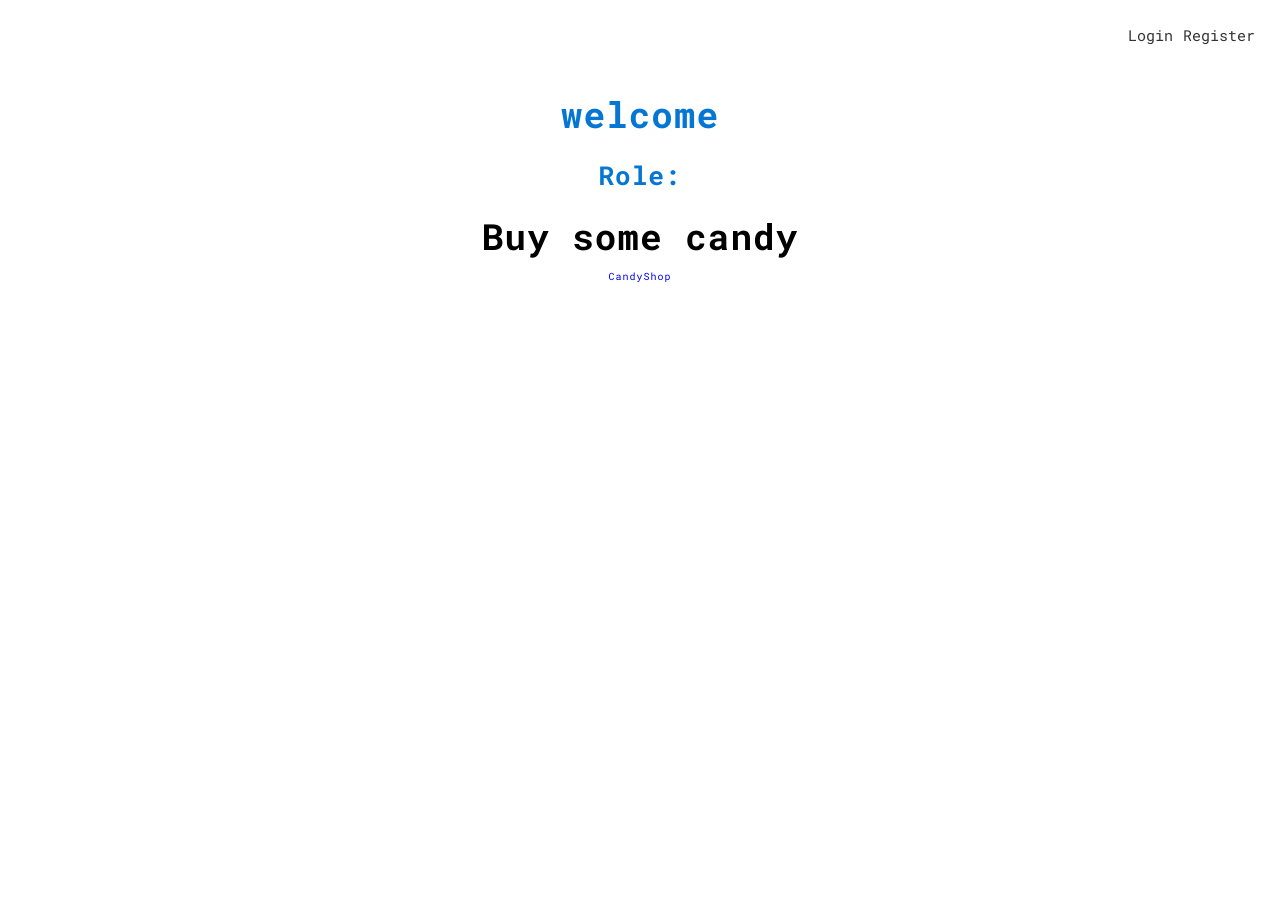
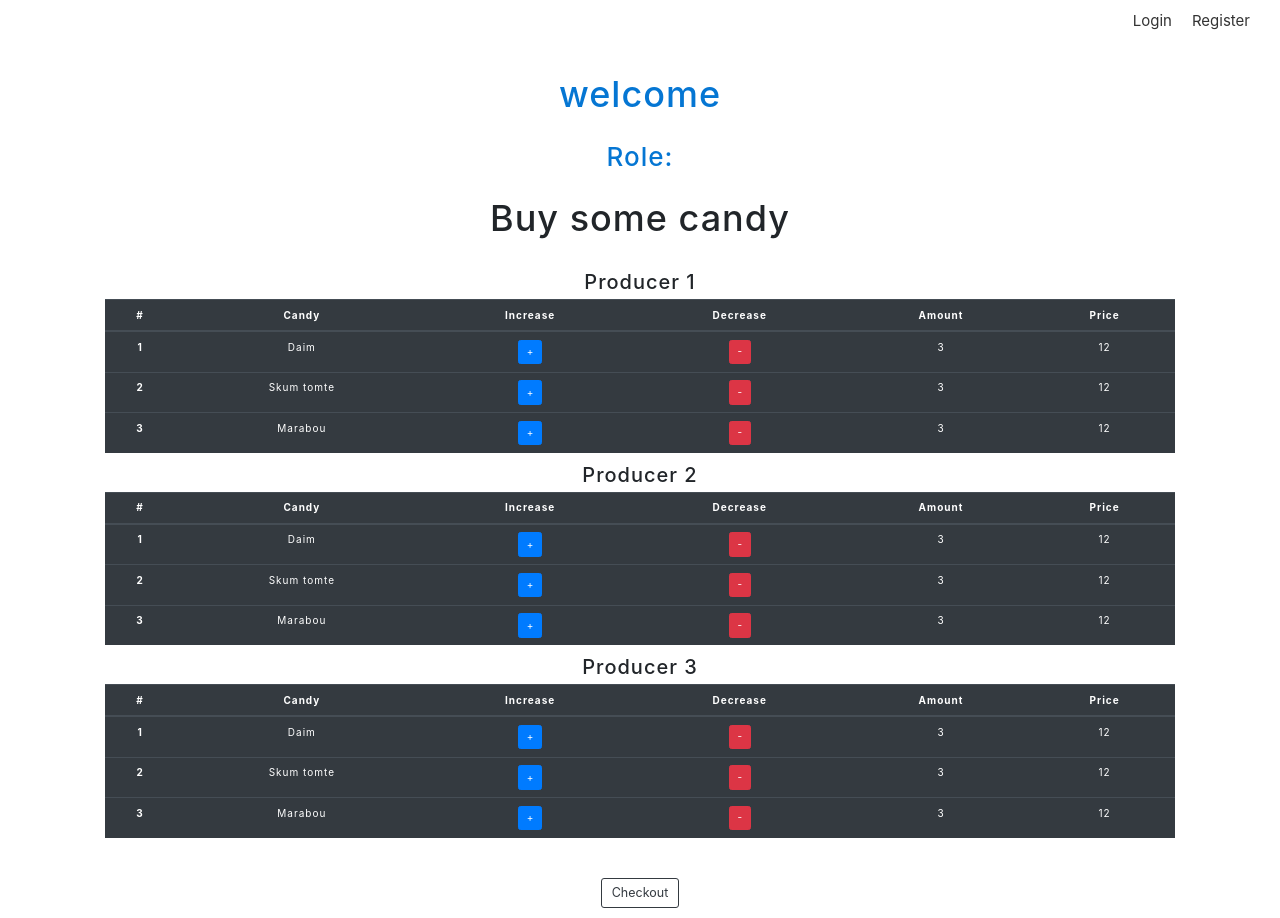
Before and after one commit to SebastianAlexandersson/SebastianAlexandersson, a React (Create React App) app in the folder client/: page /me in a window 1280 px wide. Before the commit the page ends 800 px from the top, so only its background shows below. Built offline with nearby package versions, Linux system fonts and the light colour scheme.

Commit message:
front end look

```diff
--- a/client/public/index.html
+++ b/client/public/index.html
@@ -17,6 +17,10 @@
     <link
       href="https://fonts.googleapis.com/css2?family=Roboto+Mono:ital,wght@0,300;0,400;0,500;0,700;1,100;1,300;1,400;1,500&display=swap"
       rel="stylesheet">
+    <link rel="stylesheet"
+      href="https://stackpath.bootstrapcdn.com/bootstrap/4.4.1/css/bootstrap.min.css"
+      integrity="sha384-Vkoo8x4CGsO3+Hhxv8T/Q5PaXtkKtu6ug5TOeNV6gBiFeWPGFN9MuhOf23Q9Ifjh"
+      crossorigin="anonymous">
   </head>
   <body>
     <noscript>You need to enable JavaScript to run this app.</noscript>
--- a/client/src/App.tsx
+++ b/client/src/App.tsx
@@ -40,14 +40,16 @@ const App: React.FC <Props> = ({ token, loadUser }) => {
   }, []);
   return (
     <div className="App">
+      <Layout>
+        <div className="container">
           <Switch>
-        <Layout>
             <Route exact path="/" component={Home} />
             <Route exact path="/register" component={Register} />
             <Route exact path="/login" component={Login} />
             <Route exact path="/me" component={UserProfile} />
+          </Switch>
+        </div>
       </Layout>
-      </Switch>
     </div>
   );
 };
--- a/client/src/components/auth/Form.tsx
+++ b/client/src/components/auth/Form.tsx
@@ -19,7 +19,7 @@ const Form: React.FC<Props> = ({ handleChange, handleSubmit, formData }) => (
       <span>password</span>
       <input type="text" name="password" placeholder="password" value={formData.password} onChange={handleChange} />
     </label>
-    <button type="submit">submit</button>
+    <button type="submit" className="btn btn-lg btn-primary">submit</button>
   </form>
 );
 export default Form;
--- /dev/null
+++ b/client/src/components/candy_shop/CandyShop.tsx
@@ -0,0 +1,193 @@
+import * as React from 'react';
+import './candyshop.css';
+import { Link } from 'react-router-dom';
+
+interface Props {
+
+}
+
+const CandyShop: React.FC<Props> = () => {
+  let a;
+  return (
+    <div className="CandyShop">
+      <h2>Producer 1</h2>
+      <table className="table table-dark">
+        <thead>
+          <tr>
+            <th scope="col">#</th>
+            <th scope="col">Candy</th>
+            <th scope="col">Increase</th>
+            <th scope="col">Decrease</th>
+            <th scope="col">Amount</th>
+            <th scope="col">Price</th>
+          </tr>
+        </thead>
+        <tbody>
+          <tr>
+            <th scope="row">1</th>
+            <td>Daim</td>
+            <td>
+              <button type="button" className="btn-primary btn">+</button>
+            </td>
+            <td>
+              <button type="button" className="btn-danger btn">-</button>
+            </td>
+            <td>3</td>
+            <td>12</td>
+          </tr>
+
+
+          <tr>
+            <th scope="row">2</th>
+            <td>Skum tomte</td>
+            <td>
+              <button type="button" className="btn-primary btn">+</button>
+            </td>
+            <td>
+              <button type="button" className="btn-danger btn">-</button>
+            </td>
+            <td>3</td>
+            <td>12</td>
+          </tr>
+
+
+          <tr>
+            <th scope="row">3</th>
+            <td>Marabou</td>
+            <td>
+              <button type="button" className="btn-primary btn">+</button>
+            </td>
+            <td>
+              <button type="button" className="btn-danger btn">-</button>
+            </td>
+            <td>3</td>
+            <td>12</td>
+          </tr>
+
+
+        </tbody>
+      </table>
+      <h2>Producer 2</h2>
+      <table className="table table-dark">
+        <thead>
+          <tr>
+            <th scope="col">#</th>
+            <th scope="col">Candy</th>
+            <th scope="col">Increase</th>
+            <th scope="col">Decrease</th>
+            <th scope="col">Amount</th>
+            <th scope="col">Price</th>
+          </tr>
+        </thead>
+        <tbody>
+          <tr>
+            <th scope="row">1</th>
+            <td>Daim</td>
+            <td>
+              <button type="button" className="btn-primary btn">+</button>
+            </td>
+            <td>
+              <button type="button" className="btn-danger btn">-</button>
+            </td>
+            <td>3</td>
+            <td>12</td>
+          </tr>
+
+
+          <tr>
+            <th scope="row">2</th>
+            <td>Skum tomte</td>
+            <td>
+              <button type="button" className="btn-primary btn">+</button>
+            </td>
+            <td>
+              <button type="button" className="btn-danger btn">-</button>
+            </td>
+            <td>3</td>
+            <td>12</td>
+          </tr>
+
+
+          <tr>
+            <th scope="row">3</th>
+            <td>Marabou</td>
+            <td>
+              <button type="button" className="btn-primary btn">+</button>
+            </td>
+            <td>
+              <button type="button" className="btn-danger btn">-</button>
+            </td>
+            <td>3</td>
+            <td>12</td>
+          </tr>
+
+
+        </tbody>
+      </table>
+
+      <h2>Producer 3</h2>
+      <table className="table table-dark">
+        <thead>
+          <tr>
+            <th scope="col">#</th>
+            <th scope="col">Candy</th>
+            <th scope="col">Increase</th>
+            <th scope="col">Decrease</th>
+            <th scope="col">Amount</th>
+            <th scope="col">Price</th>
+          </tr>
+        </thead>
+        <tbody>
+          <tr>
+            <th scope="row">1</th>
+            <td>Daim</td>
+            <td>
+              <button type="button" className="btn-primary btn">+</button>
+            </td>
+            <td>
+              <button type="button" className="btn-danger btn">-</button>
+            </td>
+            <td>3</td>
+            <td>12</td>
+          </tr>
+
+
+          <tr>
+            <th scope="row">2</th>
+            <td>Skum tomte</td>
+            <td>
+              <button type="button" className="btn-primary btn">+</button>
+            </td>
+            <td>
+              <button type="button" className="btn-danger btn">-</button>
+            </td>
+            <td>3</td>
+            <td>12</td>
+          </tr>
+
+
+          <tr>
+            <th scope="row">3</th>
+            <td>Marabou</td>
+            <td>
+              <button type="button" className="btn-primary btn">+</button>
+            </td>
+            <td>
+              <button type="button" className="btn-danger btn">-</button>
+            </td>
+            <td>3</td>
+            <td>12</td>
+          </tr>
+
+
+        </tbody>
+      </table>
+      <Link to="/checkout">
+        {' '}
+        <button type="button" className="btn btn-outline-dark btn-lg mt-5">Checkout</button>
+        {' '}
+      </Link>
+    </div>
+  );
+};
+export default CandyShop;
--- /dev/null
+++ b/client/src/components/candy_shop/candyshop.css
@@ -0,0 +1,4 @@
+.CandyShop {
+  margin-top: 2rem;
+  ;
+}
--- /dev/null
+++ b/client/src/components/candy_stock/CandyList.tsx
@@ -0,0 +1,20 @@
+import * as React from 'react';
+
+interface Props {
+
+}
+
+const CandyList: React.FC<Props> = () => {
+  let a;
+  return (
+    <ul className="list-group mt-5">
+
+      <li className="list-group-item">candy1</li>
+      <li className="list-group-item">candy2</li>
+      <li className="list-group-item">candy3</li>
+
+
+    </ul>
+  );
+};
+export default CandyList;
--- /dev/null
+++ b/client/src/components/candy_stock/CandyStock.tsx
@@ -0,0 +1,29 @@
+import * as React from 'react';
+
+interface Props {
+
+}
+
+const CandyStock: React.FC<Props> = () => {
+  let a;
+  return (
+    <div className="CandyStock">
+      <form>
+        <div className="form-group">
+          <label htmlFor="candyName">Candy name</label>
+          <input type="text" className="form-control" id="candyName" />
+        </div>
+
+        <div className="form-group">
+          <label htmlFor="price">Price</label>
+          <input type="number" className="form-control" id="price" />
+        </div>
+
+        <button type="submit" className="btn btn-primary">Submit</button>
+      </form>
+
+
+    </div>
+  );
+};
+export default CandyStock;
--- a/client/src/components/layout/navbar/Navbar.tsx
+++ b/client/src/components/layout/navbar/Navbar.tsx
@@ -7,7 +7,7 @@ interface Props {
 }
 
 const Navbar: React.FC<Props> = () => (
-  <nav>
+  <nav className="Navbar">
     <NavList />
   </nav>
 );
--- a/client/src/components/layout/navbar/nav.css
+++ b/client/src/components/layout/navbar/nav.css
@@ -1,14 +1,15 @@
-nav {
-  padding: 2rem;
+.Navbar {
+  padding: 1rem 2rem;
 }
 
 #navList {
   display: flex;
   justify-content: flex-end;
+
 }
 
 #navList li {
-  padding: .5rem;
+  padding: 0 .5rem;
 }
 
 #navList li a,
@@ -17,4 +18,20 @@ span {
   text-transform: capitalize;
   color: #333;
   cursor: pointer;
+  transition: 300ms ease-in-out;
+  text-decoration: none;
+  padding: .5rem;
 }
+
+
+#navList span:hover {
+  color: #fff;
+  background: #333;
+
+}
+
+#navList a:hover {
+  color: #fff;
+  background: #333;
+
+}
--- a/client/src/components/user/UserProfile.tsx
+++ b/client/src/components/user/UserProfile.tsx
@@ -1,11 +1,15 @@
+/* eslint-disable import/extensions */
 /* eslint-disable react/prop-types */
 import * as React from 'react';
 import { connect } from 'react-redux';
-import { RouteProps, Link } from 'react-router-dom';
+import { RouteProps } from 'react-router-dom';
 import * as H from 'history';
 import { AppState } from '../../redux';
 import { IUserData } from '../../redux/auth/auth.types';
 import './User.css';
+import CandyStock from '../candy_stock/CandyStock';
+import CandyShop from '../candy_shop/CandyShop';
+import CandyList from '../candy_stock/CandyList';
 
 interface Props extends RouteProps{
   user: IUserData | null;
@@ -40,15 +44,15 @@ const UserProfile: React.FC<Props> = ({
       <div className="options">
         {!isLoading && user?.role === 'admin' ? (
           <>
-
-            <h3>Edit your candy</h3>
-            <Link to="/candy-stock">Candy Stock</Link>
+            <h3>Add new candy</h3>
+            <CandyStock />
+            <CandyList />
           </>
         )
           : (
             <>
               <h3>Buy some candy</h3>
-              <Link to="/candyshop">CandyShop</Link>
+              <CandyShop />
             </>
           )}
       </div>
```
Lines whose indentation alone changed are shown as unchanged.
